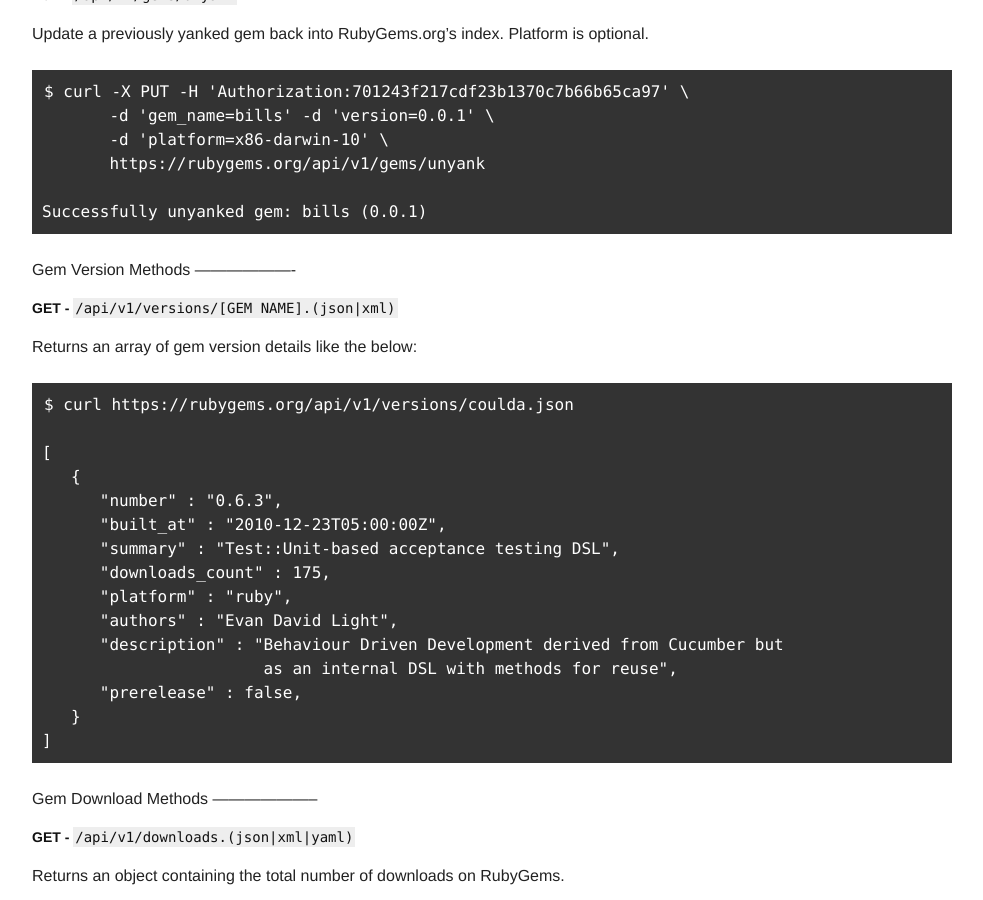
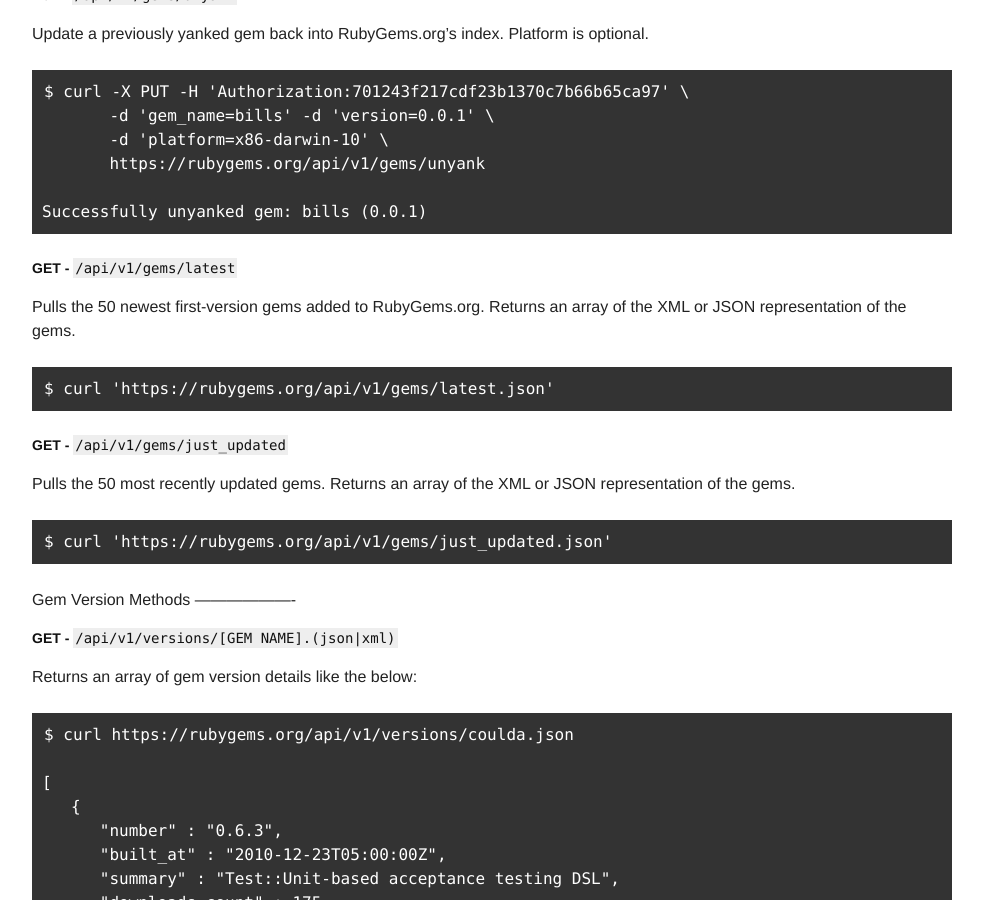
Before and after one commit to radar/guides, a Jekyll site: the page built from rubygems-org-api.md, in a window 1280 px wide and 900 px high, scrolled down 3420 px. Shown: the whole window, without its empty margins (148-1131 px from the left). Built offline with Jekyll 4.4.1, drawn with Linux system fonts in a browser that asks for light colours.

Commit message:
Add documentation for /api/v1/gems/latest and /api/v1/gems/just_updated

```diff
--- a/rubygems-org-api.md
+++ b/rubygems-org-api.md
@@ -157,6 +157,18 @@ Update a previously yanked gem back into RubyGems.org's index. Platform is optio
            https://rubygems.org/api/v1/gems/unyank
 
     Successfully unyanked gem: bills (0.0.1)
+
+### GET - `/api/v1/gems/latest`
+
+Pulls the 50 newest first-version gems added to RubyGems.org. Returns an array of the XML or JSON representation of the gems.
+
+    $ curl 'https://rubygems.org/api/v1/gems/latest.json'
+
+### GET - `/api/v1/gems/just_updated`
+
+Pulls the 50 most recently updated gems. Returns an array of the XML or JSON representation of the gems.
+
+    $ curl 'https://rubygems.org/api/v1/gems/just_updated.json'
 
 <a id="gemversion"> </a>
 Gem Version Methods
```
